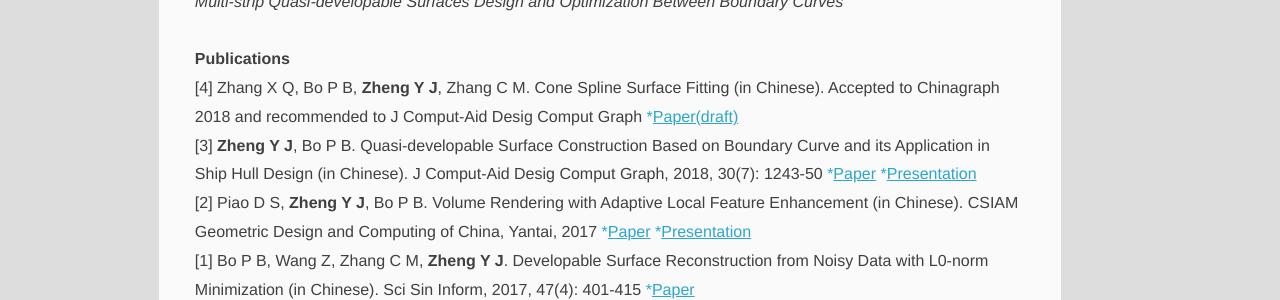
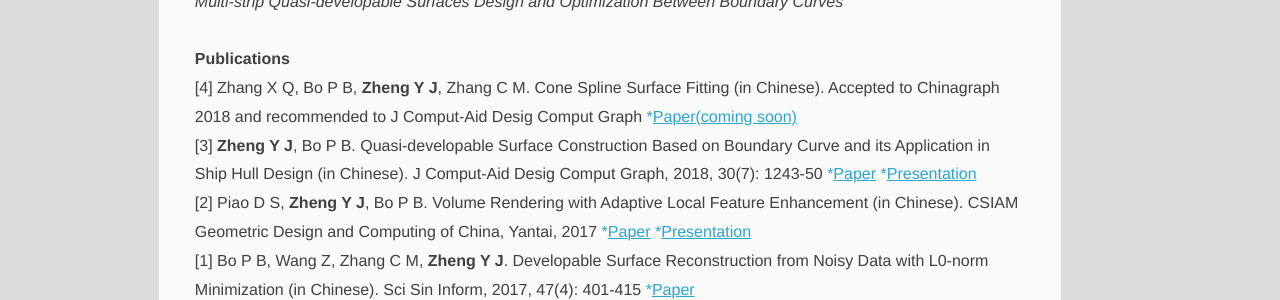
Before and after one commit to PAULYZHENG/paulyzheng.github.io, a Jekyll site: the page built from about/index.html, in a window 1280 px wide. Shown: the part 924-1224 px from the top of the page. Built offline with Jekyll 4.4.1, drawn with Linux system fonts in a browser that asks for light colours; comment, search, counter and statistics services are not loaded.

Commit message:
Update index.html

```diff
--- a/about/index.html
+++ b/about/index.html
@@ -42,7 +42,7 @@
 
 <B>Publications</B>
 <br/>
-[4] Zhang X Q, Bo P B, <B>Zheng Y J</B>, Zhang C M. Cone Spline Surface Fitting (in Chinese). Accepted to Chinagraph 2018 and recommended to J Comput-Aid Desig Comput Graph <a href="/paper/2018-01.pdf" title="03" itemprop="url">*<u>Paper(draft)</u></a><br/>
+[4] Zhang X Q, Bo P B, <B>Zheng Y J</B>, Zhang C M. Cone Spline Surface Fitting (in Chinese). Accepted to Chinagraph 2018 and recommended to J Comput-Aid Desig Comput Graph <a href="/" title="03" itemprop="url">*<u>Paper(coming soon)</u></a><br/>
 [3] <B>Zheng Y J</B>, Bo P B. Quasi-developable Surface Construction Based on Boundary Curve and its Application in Ship Hull Design (in Chinese). J Comput-Aid Desig Comput Graph, 2018, 30(7): 1243-50 <a href="/paper/2017-02.pdf" title="03" itemprop="url">*<u>Paper</u></a> <a href="/paper/2017-02-report.pdf" title="03" itemprop="url">*<u>Presentation</u></a><br/>
 [2] Piao D S, <B>Zheng Y J</B>, Bo P B. Volume Rendering with Adaptive Local Feature Enhancement (in Chinese). CSIAM Geometric Design and Computing of China, Yantai, 2017 <a href="/paper/2017-03.pdf" title="03" itemprop="url">*<u>Paper</u></a> <a href="/paper/2017-03-report.pdf" title="03" itemprop="url">*<u>Presentation</u></a><br/>
 [1] Bo P B, Wang Z, Zhang C M, <B>Zheng Y J</B>. Developable Surface Reconstruction from Noisy Data with L0-norm Minimization (in Chinese). Sci Sin Inform, 2017, 47(4): 401-415 <a href="/paper/2017-01.pdf" title="03" itemprop="url">*<u>Paper</u></a><br/>
```
